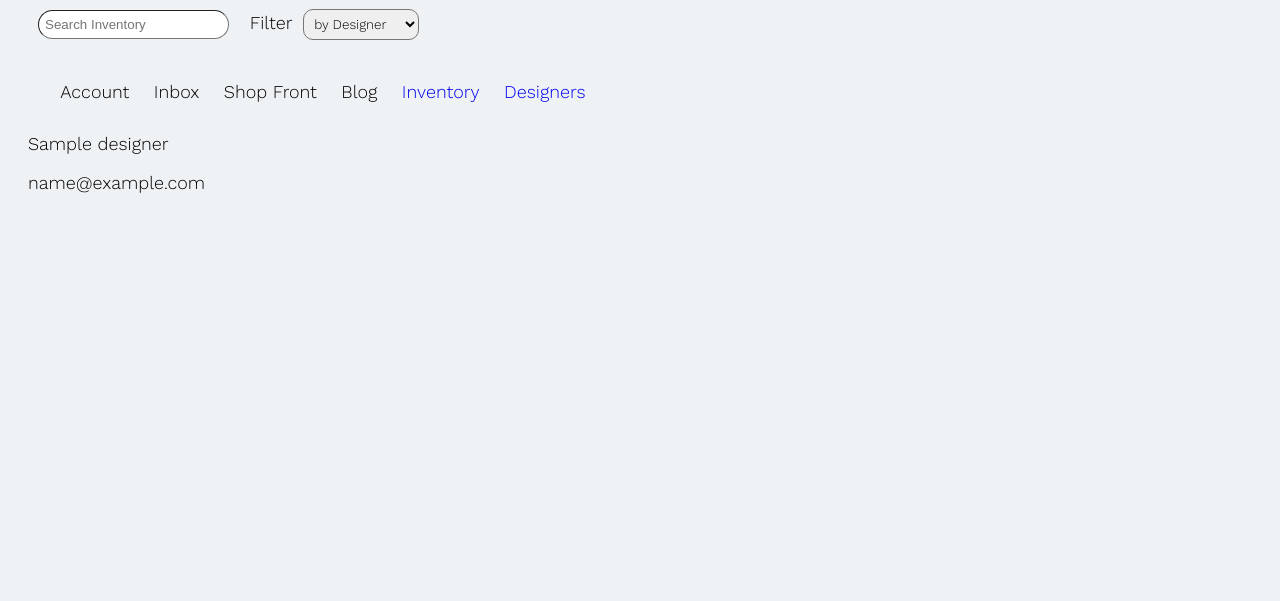
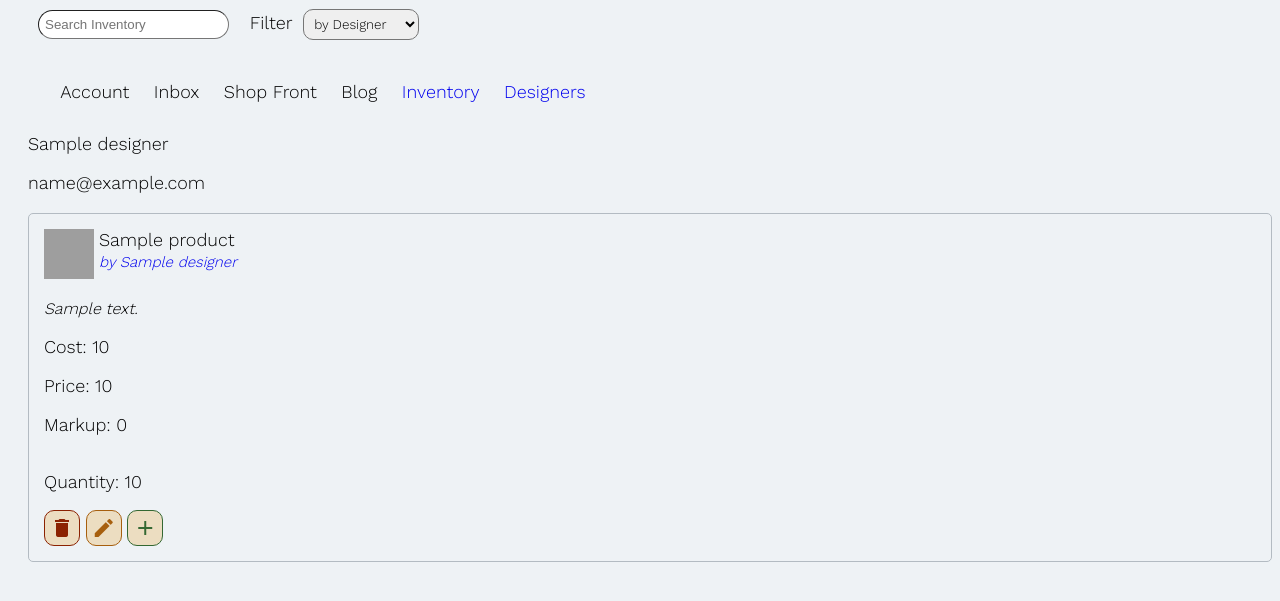
Before and after one commit to danawidmo/Jewellery_Shop_Inventory, a Flask app: page /designers/1 in a window 1280 px wide. Shown: the part 98-699 px from the top of the page. Run offline with Flask 2, Linux system fonts and the light colour scheme; a database or web service that is not in the repository returns one stand-in record (values such as "Sample title"); some libraries are stand-ins or nearby versions; grey boxes are pictures that could not be loaded.

Commit message:
Added select by designer to product repository, edited show route for designer and corresponding tempalte to shop products by designer

```diff
--- a/controllers/designer_controller.py
+++ b/controllers/designer_controller.py
@@ -1,6 +1,8 @@
 from flask import render_template, request, Blueprint, redirect
 import repositories.designer_repository as designer_repository
+import repositories.product_repository as product_repository
 from models.designer import Designer
+
 
 designer_blueprint = Blueprint('designers', __name__)
 
@@ -16,7 +18,8 @@ def designers():
 @designer_blueprint.route("/designers/<id>")
 def show_designer(id):
     designer = designer_repository.select(id)
-    return render_template('designers/show.html', designer=designer)
+    products = product_repository.select_all_by_designer(id)
+    return render_template('designers/show.html', designer=designer, products=products)
 
 # EDIT
 @designer_blueprint.route("/designers/<id>/edit")
--- a/repositories/product_repository.py
+++ b/repositories/product_repository.py
@@ -26,6 +26,20 @@ def select_all():
         products.append(product)
     return products
 
+def select_all_by_designer(designer_id):
+    products =[]
+
+    sql ="SELECT * FROM products WHERE designer_id = %s"
+    value =[designer_id]
+    results =run_sql(sql, value)
+
+    for row in results:
+
+        designer = designer_repository.select(row['designer_id'])
+        product = Product(row['product_name'], row['description'],row['quantity'], row['cost'], row['price'], designer, row['id'] )
+        products.append(product)
+    return products
+
 def delete_all():
     sql = "DELETE FROM products"
     run_sql(sql)
--- a/templates/designers/show.html
+++ b/templates/designers/show.html
@@ -4,4 +4,37 @@
         <p>{{designer.designer_name}}</p>
         <p>{{designer.email}}</p>
     </section>
+    <article>
+        {% for product in products %}
+        <section class = 'inventory_item'>
+           <div class='product_top'>
+              <a href="/products/{{product.id}}">
+                 <img src='https://images.unsplash.com/photo-1598560917807-1bae44bd2be8?ixlib=rb-1.2.1&ixid=eyJhcHBfaWQiOjEyMDd9&auto=format&fit=crop&w=800&q=80'>
+              </a>
+              <div class='name_by_designer'>
+                 <p>{{product.product_name}}</p>
+                 <a href='designers/{{product.designer.id}}'>by {{product.designer.designer_name}}</a>
+              </div>
+           </div>
+           <p class='description'>{{product.description}}</p>
+           <p>Cost: {{product.cost}}</p>
+           <p>Price: {{product.price}}</p>
+           <p>Markup: {{product.calculate_markup()}}</p>
+           <div class='quantity'>
+              <p>Quantity: {{product.quantity}}</p>
+              {% if product.low_stock() == True %}
+              <p class='low_stock'>low stock</p>
+              {% endif %}
+              {% if product.out_of_stock() == True %}
+              <p class='out_of_stock'>out of stock</p>
+              {% endif %}
+           </div>
+           <div class='buttons'>
+              <button class="material-icons red">delete</button>
+              <a href="/products/{{product.id}}/edit" class="material-icons orange">edit</a>
+              <button class="material-icons green">add</button>
+           </div>
+        </section>
+     {% endfor%}
+     </article>
 {% endblock %}
```
